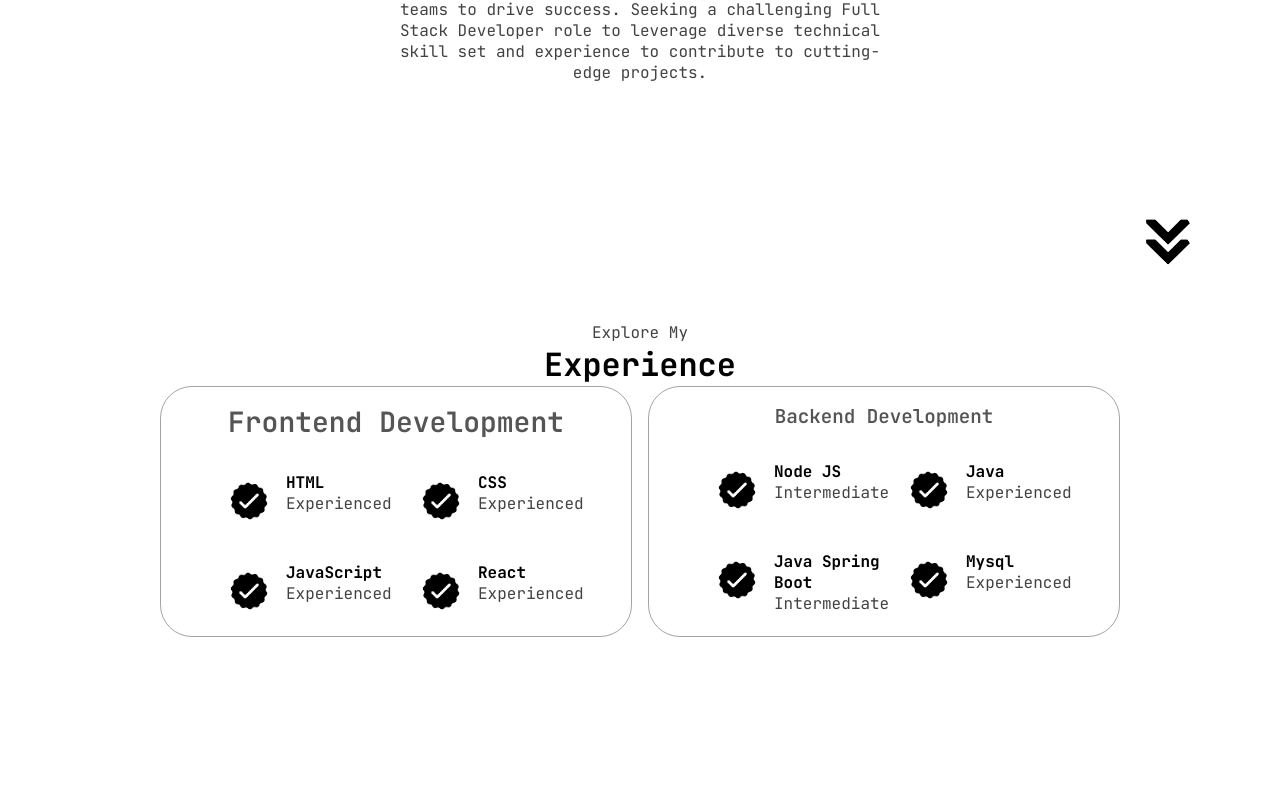
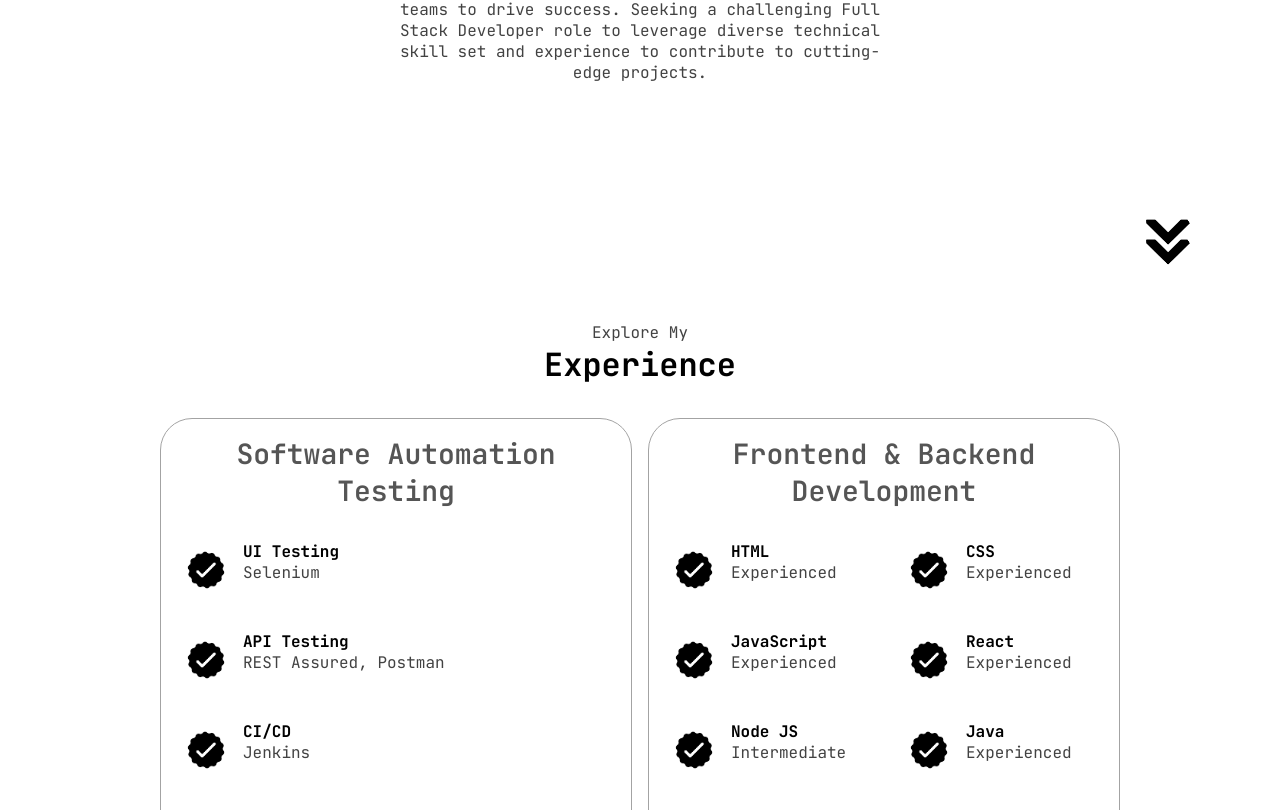
Before and after one commit to NoahxAyyubi/Noah-Ayyubi-Portfolio, a React (Create React App) app: page / in a window 1280 px wide. Shown: the part 1990-2800 px from the top of the page. Built offline with nearby package versions, Linux system fonts and the light colour scheme.

Commit message:
Update portfolio profile and prioritize automation testing

```diff
--- a/src/App.css
+++ b/src/App.css
@@ -220,7 +220,60 @@ font-weight: 600;
 #experience {
   position: relative;
   justify-content: center;
+  height: auto;
+  min-height: 96vh;
+}
 
+#experience .about-containers {
+  display: grid;
+  grid-template-columns: repeat(2, minmax(0, 1fr));
+  margin-top: 2rem;
+}
+
+#experience .details-container {
+  min-width: 0;
+  width: auto;
+}
+
+#experience .article-container {
+  display: grid;
+  grid-template-columns: repeat(2, minmax(0, 1fr));
+}
+
+#experience article {
+  width: auto;
+  justify-content: flex-start;
+  align-items: flex-start;
+}
+
+#experience article .icon {
+  flex-shrink: 0;
+}
+
+#experience article > div {
+  min-width: 0;
+  overflow-wrap: anywhere;
+}
+
+#experience .automation-experience .article-container {
+  grid-template-columns: minmax(0, 1fr);
+}
+
+@media screen and (max-width: 1000px) {
+  #experience {
+    margin-left: 5%;
+    margin-right: 5%;
+  }
+
+  #experience .about-containers {
+    grid-template-columns: minmax(0, 1fr);
+  }
+}
+
+@media screen and (max-width: 400px) {
+  #experience .article-container {
+    grid-template-columns: minmax(0, 1fr);
+  }
 }
 
 .experience-sub-title {
--- a/src/App.js
+++ b/src/App.js
@@ -89,16 +89,16 @@ function Index() {
         </div>
         <div className="section-text">
           <p className="section-text-p1">Hello, I'm</p>
-          <h1 className="title">Noah Ayyubi</h1>
-          <p className="section-text-p1">Your</p>
-          <p className="section-text-p2">Full Stack Software Engineer</p>
+          <h1 className="title">Mohamed Houqe</h1>
+          {/* <p className="section-text-p1">Your</p>
+          <p className="section-text-p2">Full Stack Software Engineer</p> */}
           <div className="btn-container">
-            <button
+            {/* <button
               className="btn-color-1"
               // onClick={() => window.open("/assets/ResforWebsite.pdf")}
             >
               Download cv
-            </button>
+            </button> */}
             <button
               className="btn-color-2"
               onClick={() => (window.location.href = "./#contact")}
@@ -321,8 +321,46 @@ function Index() {
         <h1 className="title">Experience</h1>
         <div className="experience-details-container">
           <div className="about-containers">
+            <div className="details-container automation-experience">
+              <h2 className="experience-sub-title">Software Automation Testing</h2>
+              <div className="article-container">
+                <article>
+                  <img
+                    src="./assets/checkmark.png"
+                    alt="Experience icon"
+                    className="icon"
+                  />
+                  <div>
+                    <h4>UI Testing</h4>
+                    <p>Selenium</p>
+                  </div>
+                </article>
+                <article>
+                  <img
+                    src="./assets/checkmark.png"
+                    alt="Experience icon"
+                    className="icon"
+                  />
+                  <div>
+                    <h4>API Testing</h4>
+                    <p>REST Assured, Postman</p>
+                  </div>
+                </article>
+                <article>
+                  <img
+                    src="./assets/checkmark.png"
+                    alt="Experience icon"
+                    className="icon"
+                  />
+                  <div>
+                    <h4>CI/CD</h4>
+                    <p>Jenkins</p>
+                  </div>
+                </article>
+              </div>
+            </div>
             <div className="details-container">
-              <h2 className="experience-sub-title">Frontend Development</h2>
+              <h2 className="experience-sub-title">Frontend &amp; Backend Development</h2>
               <div className="article-container">
                 <article>
                   <img
@@ -370,11 +408,6 @@ function Index() {
                 </div>
               </article>
 
-            </div>
-          </div>
-          <div class="details-container">
-            <h3 class="experience-sub-title">Backend Development</h3>
-            <div class="article-container">
               <article>
                 <img
                   src="./assets/checkmark.png"
@@ -444,14 +477,14 @@ function Index() {
           />
           <p><a href="mailto:nma9293569691@gmail.com">NMA9293569691@gmail.com</a><br></br> Phone: 929-356-9691</p>
         </div>
-        <div class="contact-info-container">
+        {/* <div class="contact-info-container">
           <img
             src="./assets/linkedin.png"
             alt="LinkedIn icon"
             class="icon contact-icon"
           />
           <p><a href="https://www.linkedin.com/">LinkedIn</a></p>
-          </div>
+          </div> */}
 
         </div>
 
```
